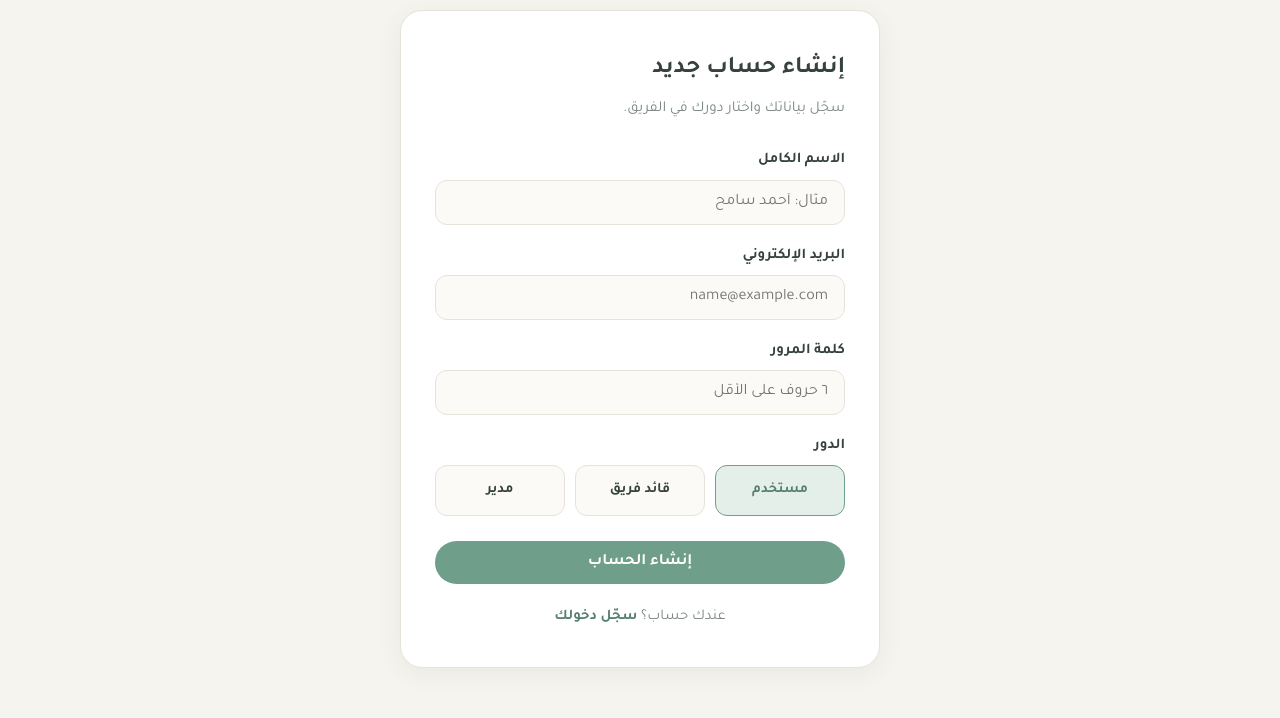
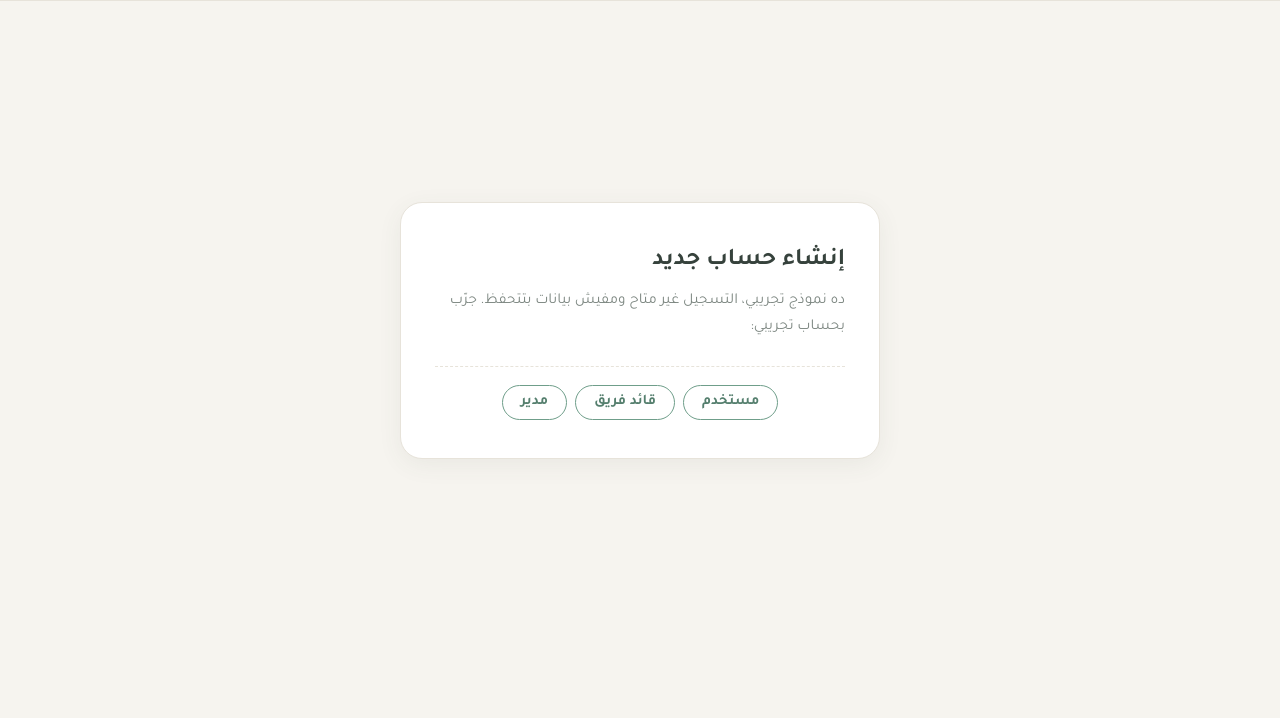
Before and after one commit to Ahmed-same/mawjaz, a plain HTML site: page register.html in a window 1280 px wide. Shown: the part 106-824 px from the top of the page. After the commit the page ends 800 px from the top, so only its background shows below. Drawn offline with Linux system fonts and the light colour scheme.

Commit message:
Label as front-end prototype, disable credential entry
Updated the registration form to indicate it is a demo version and removed input fields for user registration.

```diff
--- a/register.html
+++ b/register.html
@@ -11,6 +11,7 @@
 </head>
 <body>
 
+<div style="background:#fff7e0;color:#6b4e00;text-align:center;padding:8px 12px;font-size:14px;border-bottom:1px solid #f0dca0">نموذج تجريبي (Front-end prototype): الملخصات والأرقام في الصفحة عينات للعرض فقط.</div>
 <header class="site-header">
   <div class="container">
     <a class="brand" href="index.html"><span class="dot">م</span> موجز</a>
@@ -23,35 +24,16 @@
 <main class="auth-wrap">
   <div class="auth-card">
     <h1>إنشاء حساب جديد</h1>
-    <p class="hint">سجّل بياناتك واختار دورك في الفريق.</p>
+    <p class="hint">ده نموذج تجريبي، التسجيل غير متاح ومفيش بيانات بتتحفظ. جرّب بحساب تجريبي:</p>
+    <div class="demo-logins">
+      <div class="row">
+        <button class="btn ghost small" data-demo="user">مستخدم</button>
+        <button class="btn ghost small" data-demo="leader">قائد فريق</button>
+        <button class="btn ghost small" data-demo="manager">مدير</button>
+      </div>
+    </div>
 
-    <div class="form-error" id="formError"></div>
 
-    <form id="registerForm" novalidate>
-      <div class="field">
-        <label for="name">الاسم الكامل</label>
-        <input type="text" id="name" placeholder="مثال: أحمد سامح" required>
-      </div>
-      <div class="field">
-        <label for="email">البريد الإلكتروني</label>
-        <input type="email" id="email" placeholder="name@example.com" required>
-      </div>
-      <div class="field">
-        <label for="password">كلمة المرور</label>
-        <input type="password" id="password" placeholder="٦ حروف على الأقل" required>
-      </div>
-      <div class="field">
-        <label>الدور</label>
-        <div class="role-picker">
-          <label class="role-option"><input type="radio" name="role" value="user" checked><span>مستخدم</span></label>
-          <label class="role-option"><input type="radio" name="role" value="leader"><span>قائد فريق</span></label>
-          <label class="role-option"><input type="radio" name="role" value="manager"><span>مدير</span></label>
-        </div>
-      </div>
-      <button class="btn" type="submit" style="width:100%">إنشاء الحساب</button>
-    </form>
-
-    <p class="auth-switch">عندك حساب؟ <a href="login.html">سجّل دخولك</a></p>
   </div>
 </main>
 
```
